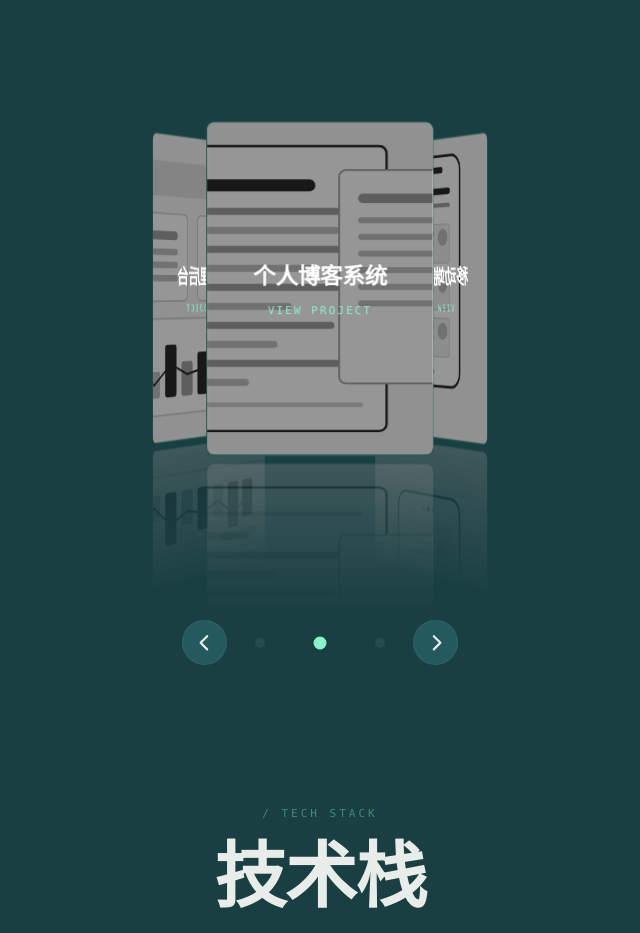
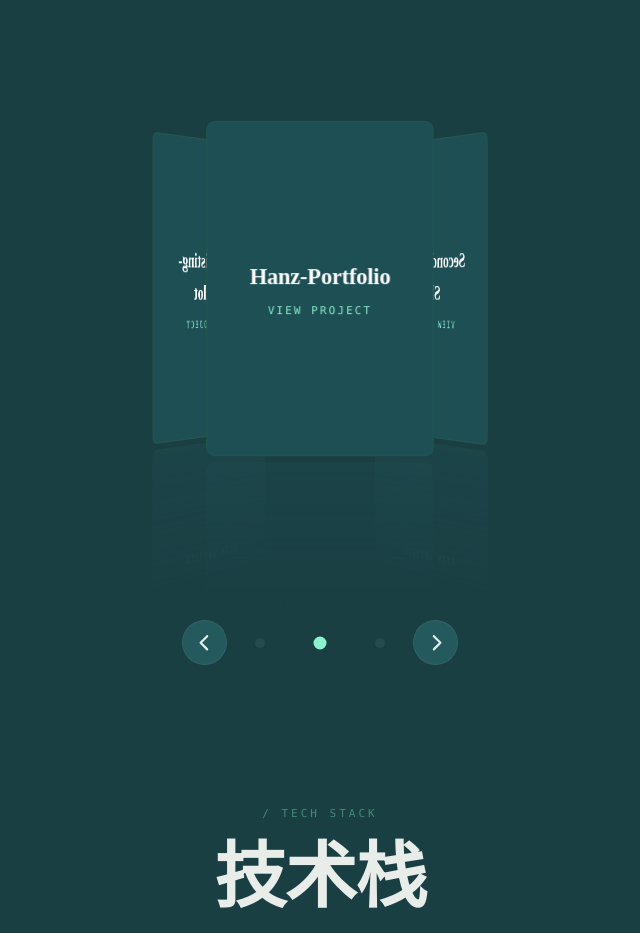
Before and after one commit to hanzheng891213/HanzPortfolio, a Vue app: page / in a window 1280 px wide. Shown: the part 1040-1973 px from the top of the page, without its empty margins (320-960 px from the left). Built offline with nearby package versions, Linux system fonts and the light colour scheme.

Commit message:
v1.0best

```diff
--- a/src/components/AppHeader.vue
+++ b/src/components/AppHeader.vue
@@ -109,6 +109,7 @@
 .header__logo-text {
   font-family: var(--font-display);
   font-size: 1.6rem;
+  font-weight: 900;
   color: var(--text-primary);
   letter-spacing: -0.01em;
   text-decoration: none;
--- a/src/components/CarouselItem.vue
+++ b/src/components/CarouselItem.vue
@@ -67,7 +67,7 @@
 .carousel-item__placeholder {
   width: 100%;
   height: 100%;
-  background: linear-gradient(135deg, #f5f5f5 0%, #e0e0e0 40%, #c8c8c8 100%);
+  background: #26828eee;
 }
 
 /* ── Text overlay ── */
--- a/src/components/MenuToggleButton.vue
+++ b/src/components/MenuToggleButton.vue
@@ -64,16 +64,16 @@
     box-shadow: 0 0 0 0 var(--accent-glow);
   }
   12% {
-    transform: scale(1.1);
-    box-shadow: 0 0 0 5px var(--accent-glow);
+    transform: scale(1.3);
+    box-shadow: 0 0 0 2px var(--accent-glow);
   }
   24% {
     transform: scale(1);
     box-shadow: 0 0 0 0 var(--accent-glow);
   }
   36% {
-    transform: scale(1.08);
-    box-shadow: 0 0 0 3px var(--accent-glow);
+    transform: scale(1.2);
+    box-shadow: 0 0 0 1px var(--accent-glow);
   }
   48% {
     transform: scale(1);
--- a/src/components/ProfileCard.vue
+++ b/src/components/ProfileCard.vue
@@ -86,6 +86,7 @@
 .name {
   font-family: var(--font-display);
   font-size: 32px;
+  font-weight: 600;
   line-height: 1;
   color: var(--text-primary);
 }
--- a/src/data/projects.ts
+++ b/src/data/projects.ts
@@ -3,23 +3,23 @@
 export const projects: Project[] = [
   {
     id: 1,
-    title: '电商管理后台',
-    description: '基于 Vue 3 + Element Plus 的后台管理系统，包含商品管理、订单处理、数据统计等功能',
-    cover: '/project-admin.svg',
-    link: 'https://github.com/hanzheng891213'
+    title: 'RAG-Listing-Copilot',
+    description: '基于 Vue 3 ',
+    cover: '',
+    link: 'https://github.com/hanzheng891213/RAG-Listing-Copilot'
   },
   {
     id: 2,
-    title: '移动端社区应用',
-    description: '基于 Vue 3 + Vant UI 的移动端社区，支持发帖、评论、点赞、关注等功能',
-    cover: '/project-mobile.svg',
-    link: 'https://github.com/hanzheng891213'
+    title: 'Second-Hande-Shop',
+    description: '基于uniapp',
+    cover: '',
+    link: 'https://github.com/hanzheng891213/SecondHandeShop'
   },
   {
     id: 3,
-    title: '个人博客系统',
-    description: '基于 Vue 3 + Markdown 的个人博客，支持文章发布、标签分类、搜索功能',
-    cover: '/project-blog.svg',
-    link: 'https://github.com/hanzheng891213'
+    title: 'Hanz-Portfolio',
+    description: '基于 Vue 3 ',
+    cover: '',
+    link: 'https://github.com/hanzheng891213/HanzPortfolio'
   },
 ]
--- a/src/styles/global.css
+++ b/src/styles/global.css
@@ -7,7 +7,7 @@
 
   /* Light Theme — soft mint + warm cream */
   --bg-primary: #b3e5ce;
-  --bg-secondary: #9be1d9d5;
+  --bg-secondary: #72c3b0d5;
   --bg-card: #4d979819;
   --bg-card-hover: #5aaba126;
   --bg-input: #9cdfd0;
```
